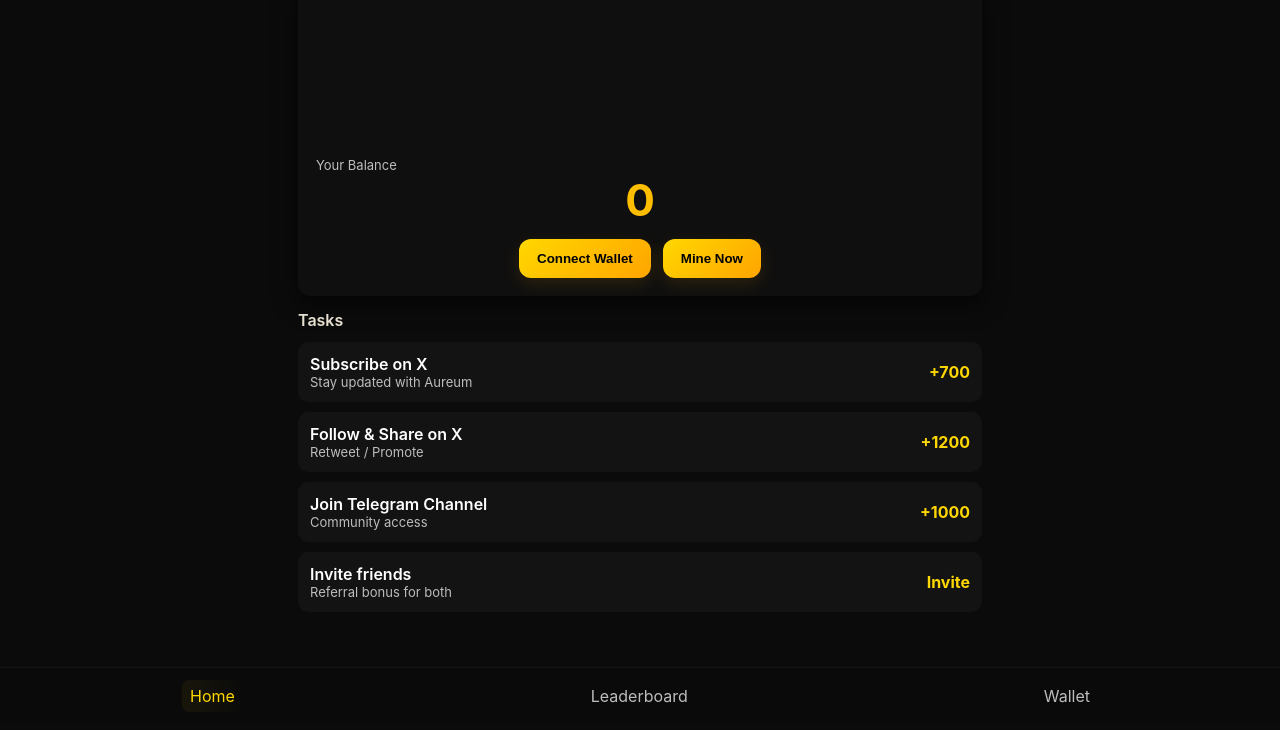
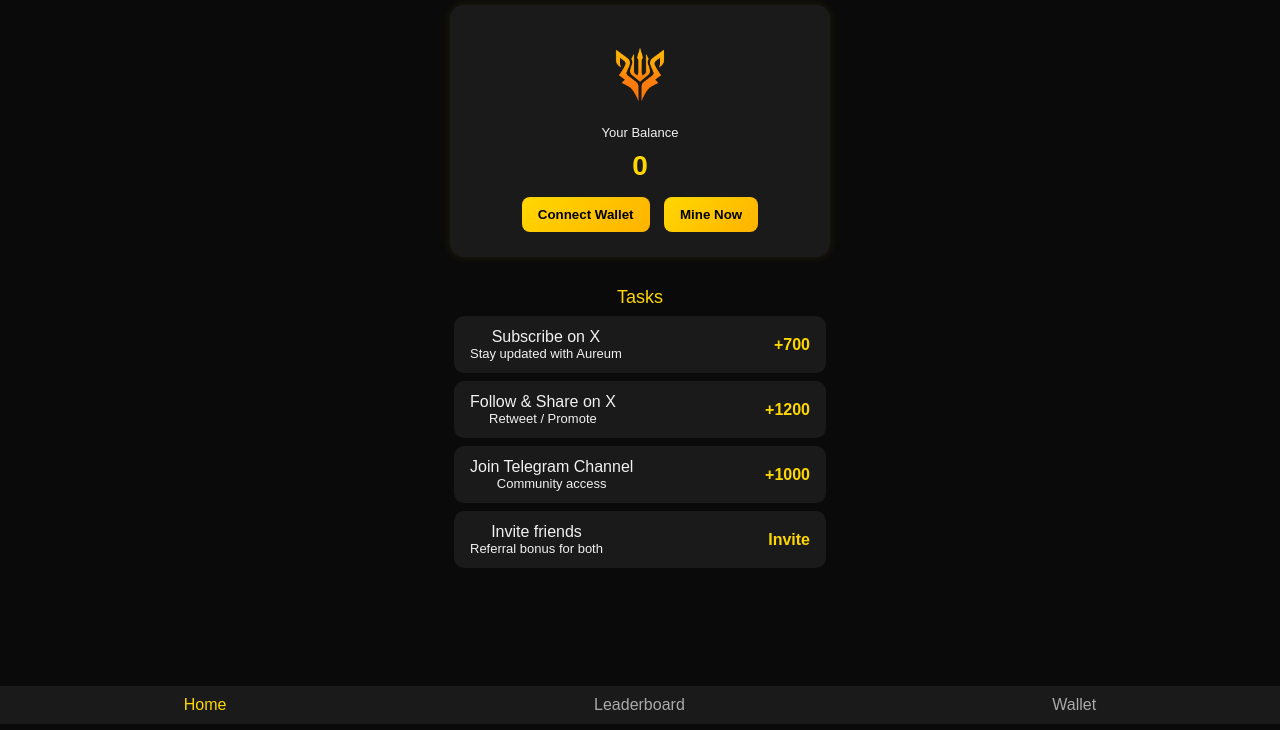
Before and after one commit to LEON1KING1/Aureum_app, a plain HTML site: page index.html in a window 1280 px wide. Shown: the part 76-806 px from the top of the page. Drawn offline with Linux system fonts and the light colour scheme.

Commit message:
Update style.css

```diff
--- a/style.css
+++ b/style.css
@@ -1,172 +1,103 @@
-:root {
-  --gold1: #FFD700;
-  --gold2: #FFA500;
-  --bg: #0b0b0b;
-}
-* {
-  box-sizing: border-box;
-}
 body {
-  font-family: Inter, system-ui, Segoe UI, Roboto, sans-serif;
-  background: var(--bg);
-  color: #fff;
+  font-family: 'Poppins', sans-serif;
+  background: #0a0a0a;
+  color: #f1f1f1;
   margin: 0;
-  padding-bottom: 90px;
-}
-.container {
-  max-width: 720px;
-  margin: 0 auto;
-  padding: 18px;
-  transition: opacity .3s, transform .3s;
-}
-header {
-  display: flex;
-  align-items: center;
-  justify-content: space-between;
-  padding: 10px 0;
-}
-header h1 {
-  font-size: 18px;
-  margin: 0;
-  color: var(--gold1);
-}
-.card {
-  background: #0f0f0f;
-  border-radius: 12px;
-  padding: 18px;
-  margin-bottom: 14px;
-  box-shadow: 0 8px 24px rgba(0,0,0,.6);
-}
-.logo {
-  width: 120px;
-  height: 120px;
-  margin: 18px auto;
-  background-size: contain;
-  background-position: center;
-  background-repeat: no-repeat;
-  filter: drop-shadow(0 6px 20px rgba(255,160,0,0.12));
-}
-.small {
-  color: #bdbdbd;
-  font-size: 13px;
-}
-.muted {
-  color: #9a9a9a;
-}
-.balance {
-  font-size: 44px;
-  font-weight: 700;
-  background: linear-gradient(135deg, var(--gold1), var(--gold2));
-  -webkit-background-clip: text;
-  color: transparent;
+  padding: 0;
   text-align: center;
 }
-.controls {
-  display: flex;
-  gap: 12px;
-  margin-top: 12px;
-  justify-content: center;
+
+.container { padding: 20px; }
+.hidden { display: none; }
+
+header h1 {
+  margin: 10px 0 20px;
+  font-size: 26px;
 }
+
+.card {
+  background: #1a1a1a;
+  border-radius: 14px;
+  padding: 20px;
+  margin: 10px auto;
+  max-width: 340px;
+  box-shadow: 0 0 10px rgba(255, 215, 0, 0.1);
+  transition: transform 0.3s ease;
+}
+.card:hover { transform: scale(1.02); }
+
+.logo {
+  width: 80px;
+  height: 80px;
+  background: url('aureum_logo.png') center/cover no-repeat;
+  margin: 10px auto;
+}
+
+.small { font-size: 13px; }
+.muted { color: #999; }
+
+.balance {
+  font-size: 28px;
+  margin: 10px 0;
+  color: #ffd700;
+  font-weight: bold;
+}
+
 .btn {
-  background: linear-gradient(135deg, var(--gold1), var(--gold2));
+  background: linear-gradient(135deg, #ffd700, #ffb300);
+  border: none;
   color: #000;
-  padding: 12px 18px;
-  border-radius: 12px;
-  border: 0;
-  font-weight: 700;
+  padding: 10px 16px;
+  border-radius: 8px;
+  margin: 5px;
   cursor: pointer;
-  box-shadow: 0 6px 18px rgba(255,180,0,0.12);
-  transition: transform .15s;
+  transition: all 0.3s ease;
+  font-weight: 600;
 }
 .btn:hover {
+  background: linear-gradient(135deg, #ffb300, #ffd700);
   transform: scale(1.05);
 }
+
 .section-title {
-  font-weight: 600;
-  margin: 6px 0 12px 0;
-  color: #e8e1d1;
+  margin-top: 30px;
+  font-size: 18px;
+  color: #ffd700;
 }
+
 .task {
   display: flex;
   justify-content: space-between;
   align-items: center;
-  padding: 12px;
+  background: #1a1a1a;
+  padding: 12px 16px;
+  margin: 8px auto;
+  max-width: 340px;
   border-radius: 10px;
-  background: #131313;
-  margin-bottom: 10px;
+  transition: background 0.3s ease;
   cursor: pointer;
-  transition: transform .15s, box-shadow .15s;
 }
-.task:hover {
-  transform: translateY(-4px);
-  box-shadow: 0 10px 30px rgba(0,0,0,0.6);
-}
-.task-title {
-  font-weight: 600;
-}
-.task-reward {
-  color: var(--gold1);
-  font-weight: 700;
-}
+.task:hover { background: #2b2b2b; }
+.task-reward { color: #ffd700; font-weight: 600; }
+
 .bottom-nav {
   position: fixed;
+  bottom: 0;
   left: 0;
   right: 0;
-  bottom: 0;
-  background: #0a0a0a;
-  border-top: 1px solid #151515;
   display: flex;
   justify-content: space-around;
-  padding: 12px;
+  background: #1a1a1a;
+  padding: 10px 0;
 }
-.nav-item {
-  color: #bdbdbd;
-  text-align: center;
-  cursor: pointer;
-  padding: 6px 8px;
+.nav-item { color: #aaa; font-weight: 500; cursor: pointer; }
+.nav-item.active { color: #ffd700; }
+
+.mining-flash {
+  animation: flash 0.6s ease-in-out;
 }
-.nav-item.active {
-  color: var(--gold1);
-  background: linear-gradient(90deg, rgba(255,215,0,0.06), transparent);
-  border-radius: 8px;
+@keyframes flash {
+  0% { background-color: rgba(255, 215, 0, 0.1); }
+  50% { background-color: rgba(255, 215, 0, 0.4); }
+  100% { background-color: transparent; }
 }
-
-/* glow effect for mining */
-@keyframes glowPulse {
-  0% { box-shadow: 0 0 0px rgba(255,215,0,0); }
-  50% { box-shadow: 0 0 30px rgba(255,215,0,0.35); }
-  100% { box-shadow: 0 0 0px rgba(255,215,0,0); }
-}
-.glow {
-  animation: glowPulse 1.6s ease-in-out 1;
-}
-
-/* splash screen */
-.splash {
-  position: fixed;
-  inset: 0;
-  display: flex;
-  align-items: center;
-  justify-content: center;
-  background: linear-gradient(180deg, rgba(0,0,0,0.85), #000);
-  z-index: 9999;
-}
-.splash-inner {
-  display: flex;
-  flex-direction: column;
-  align-items: center;
-  gap: 12px;
-  animation: pop .9s ease;
-}
-.splash-logo {
-  width: 120px;
-  height: 120px;
-  background-size: contain;
-}
-@keyframes pop {
-  from { opacity: 0; transform: scale(.9); }
-  to { opacity: 1; transform: scale(1); }
-}
-.hidden {
-  display: none;
-}
```
